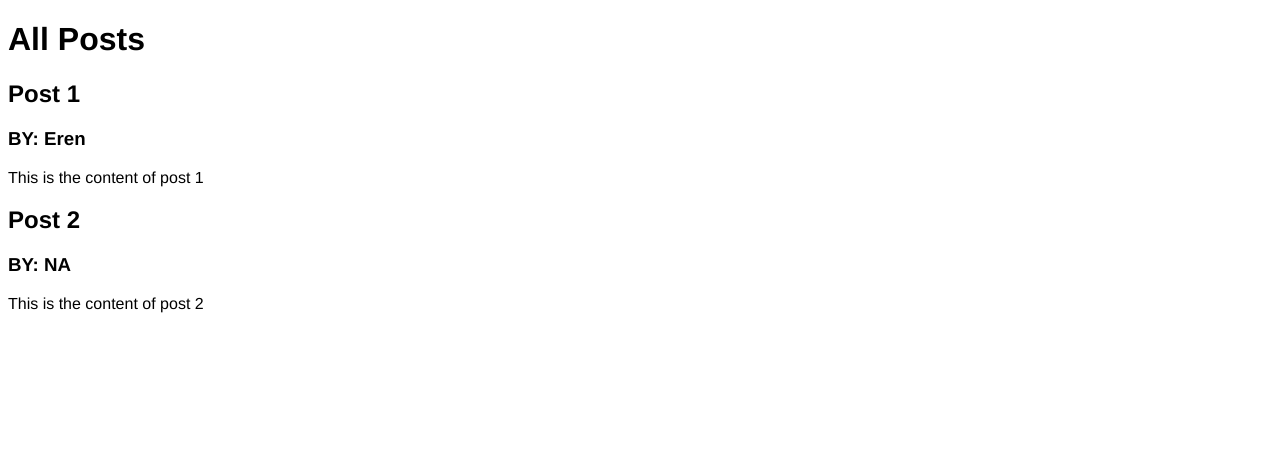
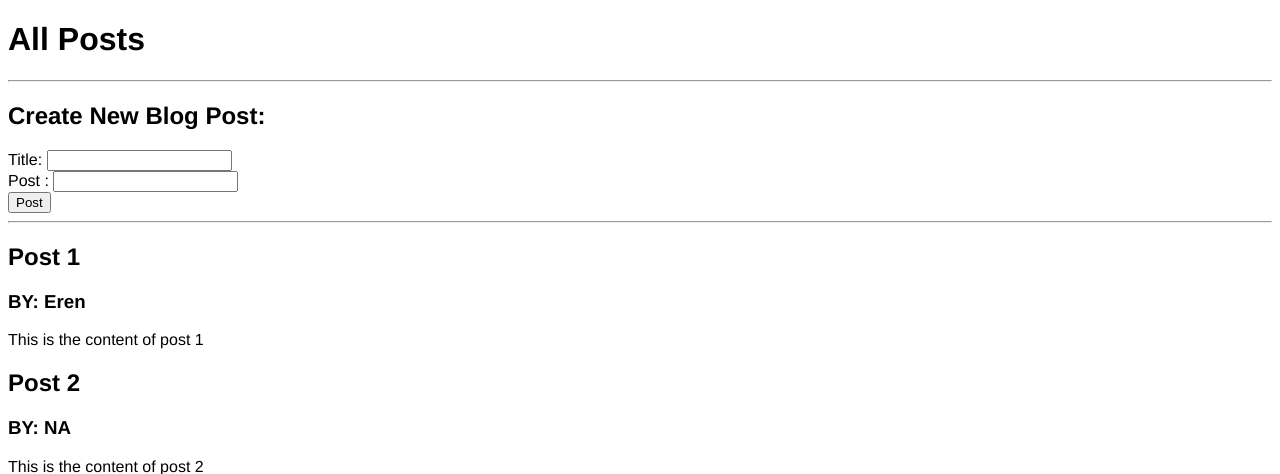
Before and after one commit to thzidaan/BlogPost, a Flask app: page /posts in a window 1280 px wide. Shown: the top 474 px of the page. Run offline with Flask 2, Linux system fonts and the light colour scheme; parts of the project's set-up code (start-up, migrations or seed data) failed here and were passed over.

Commit message:
Post Form Added

```diff
--- a/templates/posts.html
+++ b/templates/posts.html
@@ -11,6 +11,19 @@
 
 <h1>All Posts</h1>
 
+    <hr>
+
+    <h2>Create New Blog Post:</h2>
+
+        <form action='/posts' method='POST'>
+            Title: <input type='text' name='title' id='title'>
+            <br>
+            Post : <input type='text' name='content' id='content'>
+            <br>
+            <input type='submit' value='Post'>
+        </form>
+
+    <hr>
 
         {% for post in posts %}
 
```
